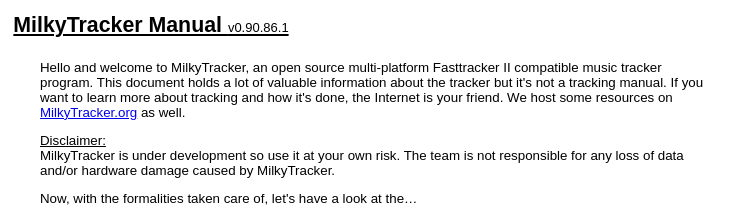
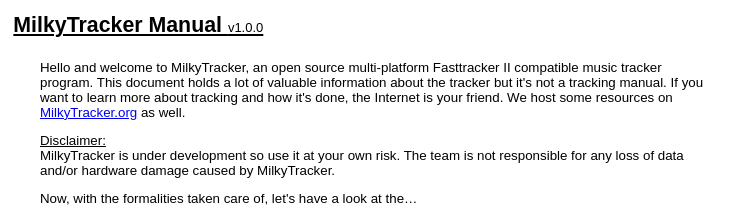
Before and after one commit to milkytracker/milkytracker.github.io, a Jekyll site: the page docs/MilkyTracker.html, which Jekyll copies as it is, in a window 1280 px wide and 900 px high. Shown: the top 213 px of the window, without its empty margins (0-753 px from the left). Built offline with Jekyll 4.4.1, drawn with Linux system fonts in a browser that asks for light colours.

Commit message:
Update version number in manual

```diff
--- a/docs/MilkyTracker.html
+++ b/docs/MilkyTracker.html
@@ -153,7 +153,7 @@
 		</style>
 	</head>
 	<body>
-		<h1>MilkyTracker Manual <span id="version" style="font-size: small; font-weight: normal;">v0.90.86.1</span></h1>
+		<h1>MilkyTracker Manual <span id="version" style="font-size: small; font-weight: normal;">v1.0.0</span></h1>
 		<p>
 			Hello and welcome to MilkyTracker, an open source multi-platform Fasttracker II compatible music tracker program. This document holds a lot of valuable information about the tracker but it's not a tracking manual. If you want to learn more about tracking and how it's done, the Internet is your friend. We host some resources on <a href="http://www.milkytracker.org/">MilkyTracker.org</a> as well.
 		</p>
```
